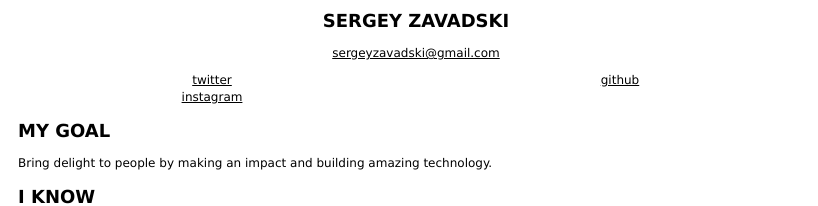
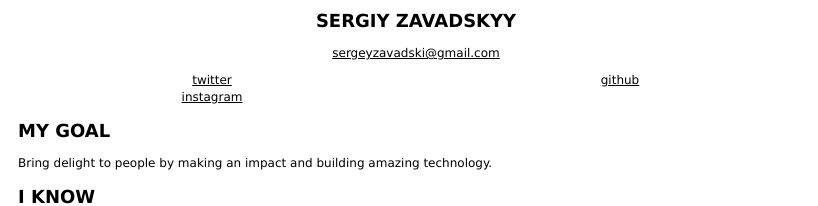
Before and after one commit to sarquaz/sarquaz.github.io, a Jekyll site: the page resume.html, which Jekyll copies as it is, in a window 1280 px wide. Shown: the top 206 px of the page, without its empty margins (0-818 px from the left). Built offline with Jekyll 4.4.1, drawn with Linux system fonts in a browser that asks for light colours.

Commit message:
updating name spelling

```diff
--- a/resume.html
+++ b/resume.html
@@ -5,7 +5,7 @@
   </head>
   <body>
     <div class="top">
-      <h1>Sergey Zavadski</h1>
+      <h1>Sergiy Zavadskyy</h1>
       <a href="mailto:sergeyzavadski@gmail.com">sergeyzavadski@gmail.com</a>
       <div class="flex-container">
         <div class="flex-item center">
```
